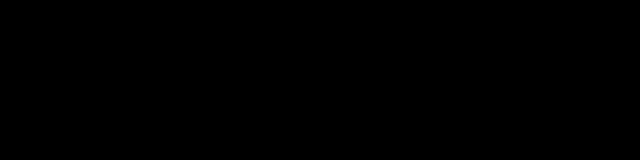
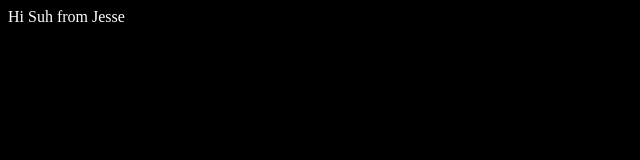
Before and after one commit to jwang1919/Page-Title-1, a plain HTML site: page index.html in a window 1280 px wide. Shown: the whole page, without its empty margins (0-640 px from the left). Drawn offline with Linux system fonts and the light colour scheme.

Commit message:
Created using Popcode: https://popcode.org

```diff
--- a/index.html
+++ b/index.html
@@ -2,9 +2,10 @@
         <title>Page Title</title>
     <style>body {
    background: black;
+   color: white;
 }</style></head>
     <body>
-        Hi Jesse
+        Hi Suh from  Jesse
 
 
 </body></html>
```
